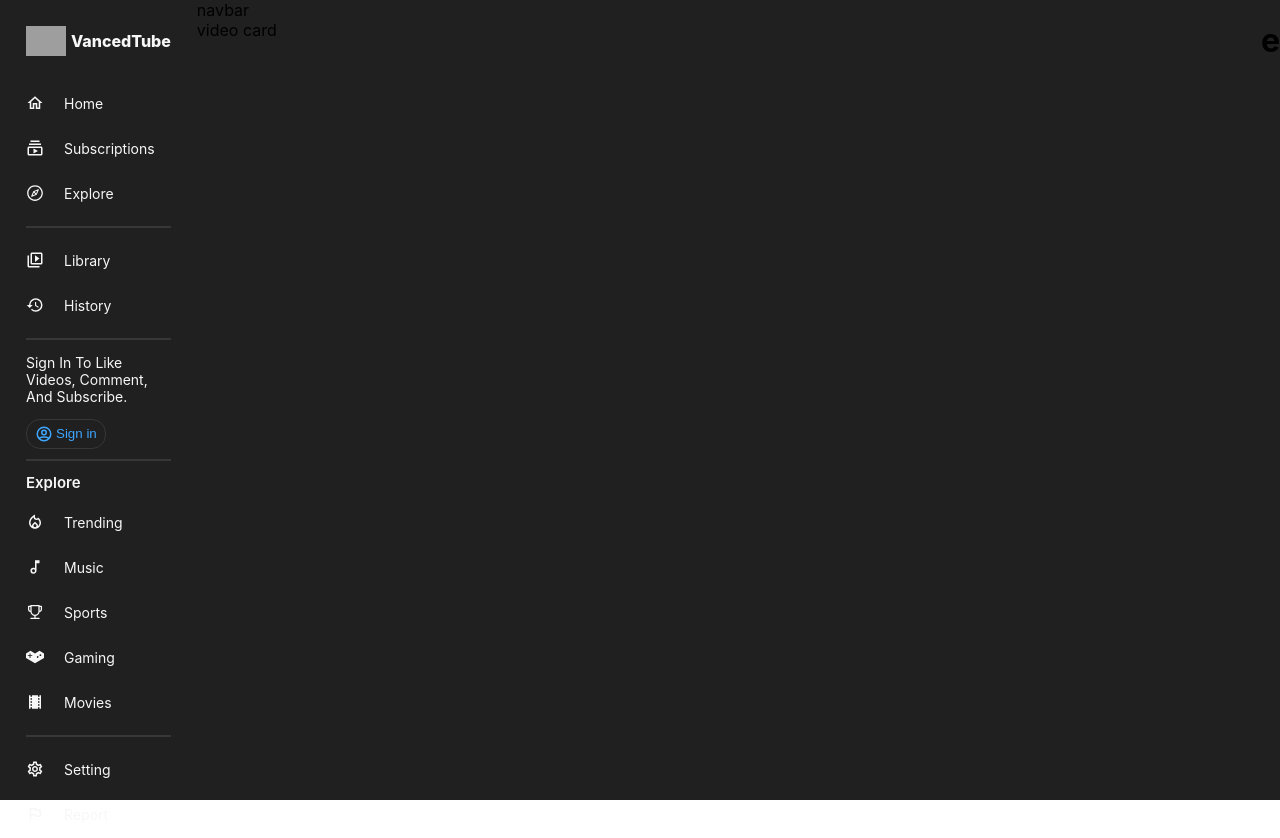
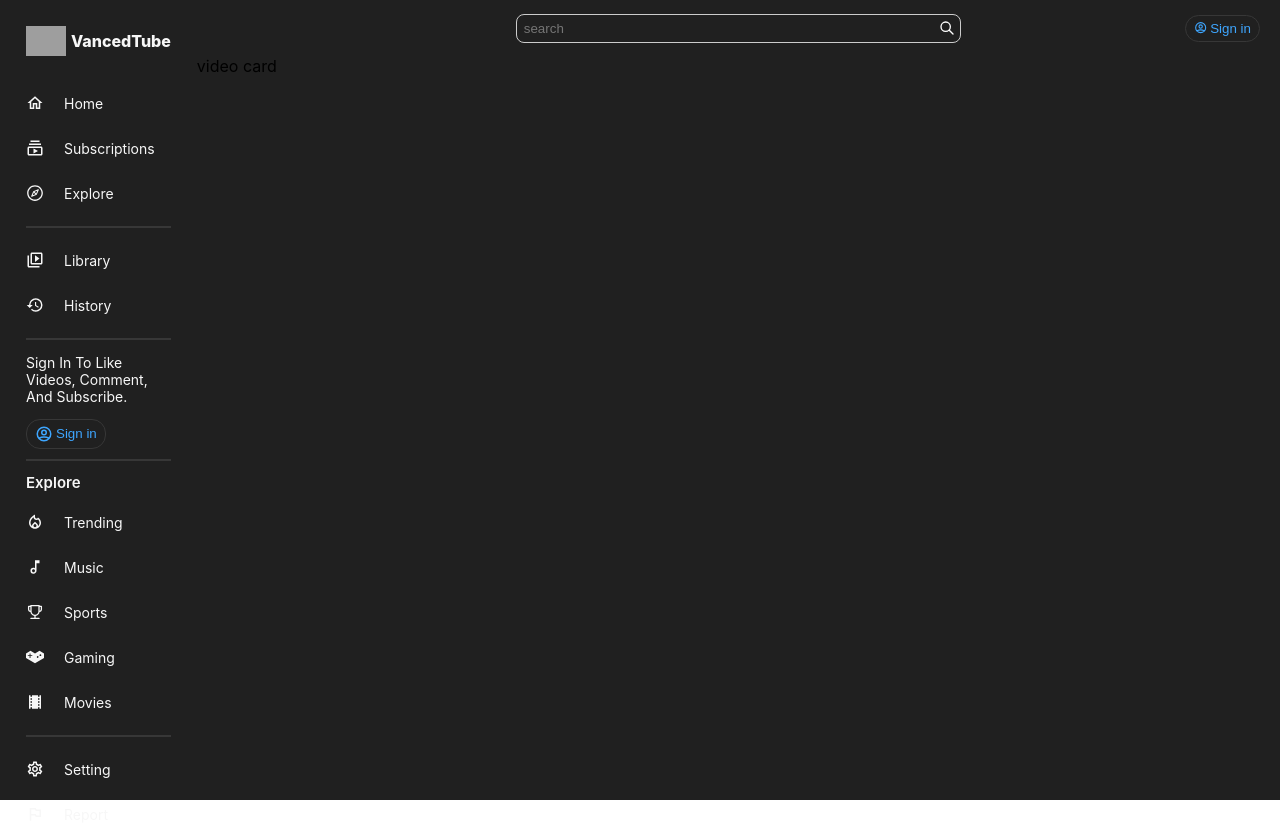
Before and after one commit to dexter9code/vancedTube, a React (Create React App) app: page / in a window 1280 px wide. Shown: the top 838 px of the page. Built offline with nearby package versions, Linux system fonts and the light colour scheme; grey boxes are pictures that could not be loaded.

Commit message:
added main navbar

```diff
--- a/src/components/sideNav/NavbarComp.tsx
+++ b/src/components/sideNav/NavbarComp.tsx
@@ -1,5 +1,29 @@
-const NavbarComp: React.FC = () => {
-  return <div>navbar</div>;
+import "../../styles/navbar.css";
+import { HiOutlineUserCircle, HiOutlineSearch } from "react-icons/hi";
+
+interface AppProps {
+  isLight: boolean;
+}
+
+const NavbarComp: React.FC<AppProps> = ({ isLight }) => {
+  return (
+    <nav className="navbar">
+      <div className="navbar__contents">
+        <div className="navbar__actions">
+          <input type="text" placeholder="search" />
+          <HiOutlineSearch color={isLight ? "#000" : "#fff"} />
+        </div>
+        <button
+          type="button"
+          className={`navbar__btn_login ${
+            isLight && `navbar__btn_login_light`
+          }`}
+        >
+          <HiOutlineUserCircle /> Sign in
+        </button>
+      </div>
+    </nav>
+  );
 };
 
 export default NavbarComp;
--- a/src/components/sideNav/SideNavComp.tsx
+++ b/src/components/sideNav/SideNavComp.tsx
@@ -54,7 +54,7 @@ const SideNavComp: React.FC<AppProps> = ({ changeDarkHandler, isLight }) => {
         <div className="sidenav__line" />
         <div className="sidenav__login">
           <p>Sign in to like videos, comment, and subscribe.</p>
-          <button className="btn__login">
+          <button className={`btn__login ${isLight && `btn__login_light`}`}>
             <HiOutlineUserCircle size={18} />
             Sign in
           </button>
--- a/src/pages/Home.tsx
+++ b/src/pages/Home.tsx
@@ -14,10 +14,9 @@ const HomePage: React.FC = () => {
     <div className={`home ${isLight && `home__light`}`}>
       <SideNavComp changeDarkHandler={changeDarkHandler} isLight={isLight} />
       <main className="home__main">
-        <NavbarComp />
+        <NavbarComp isLight={isLight} />
         <div>video card</div>
       </main>
-      <h1>e</h1>
     </div>
   );
 };
--- /dev/null
+++ b/src/styles/navbar.css
@@ -0,0 +1,59 @@
+
+.navbar{
+    position:sticky;
+    top: 0;
+    height: 56px;
+}
+
+.navbar__contents{
+    display: flex;
+    align-items: center;
+    justify-content: flex-end;
+    height: 100%;
+    padding: 0px 20px;
+    position: relative;
+}
+
+.navbar__actions {
+    width: 40%;
+    position: absolute;
+    left: 0;
+    right: 0;
+    margin-left: auto;
+    margin-right: auto;
+    display: flex;
+    align-items: center;
+    justify-content: space-between;
+    padding: 5px;
+    border: 1px solid #ccc;
+    border-radius: 8px;
+}
+
+.navbar__actions > input {
+    border: none;
+    background-color: transparent;
+}
+.navbar__actions >input:focus {
+    border: none;
+}
+
+.navbar__btn_login{
+    padding: 5px 8px;
+    background-color: transparent;
+    border: 1px solid #373737;
+    border-radius: 14px;
+    color: #3ea6ff;
+    font-weight: 500;
+    cursor: pointer;
+    display: flex;
+    align-items: center;
+    gap: 3px;
+}
+
+.navbar__btn_login:hover{
+    background-color: #a0ecff;
+}
+
+.navbar__btn_login_light {
+    border: 0.5px solid lightgray;
+}
--- a/src/styles/sideNavbar.css
+++ b/src/styles/sideNavbar.css
@@ -65,6 +65,14 @@
     gap: 3px;
 }
 
+.btn__login:hover{
+    background-color: #a0ecff;
+}
+
+.btn__login_light {
+    border: 0.5px solid lightgray;
+}
+
 .sidenav__title {
     font-size: 15px;
     font-weight: 600;
```
Also changed, not shown: 1 other file (tests, documents, lock files or other folders).
